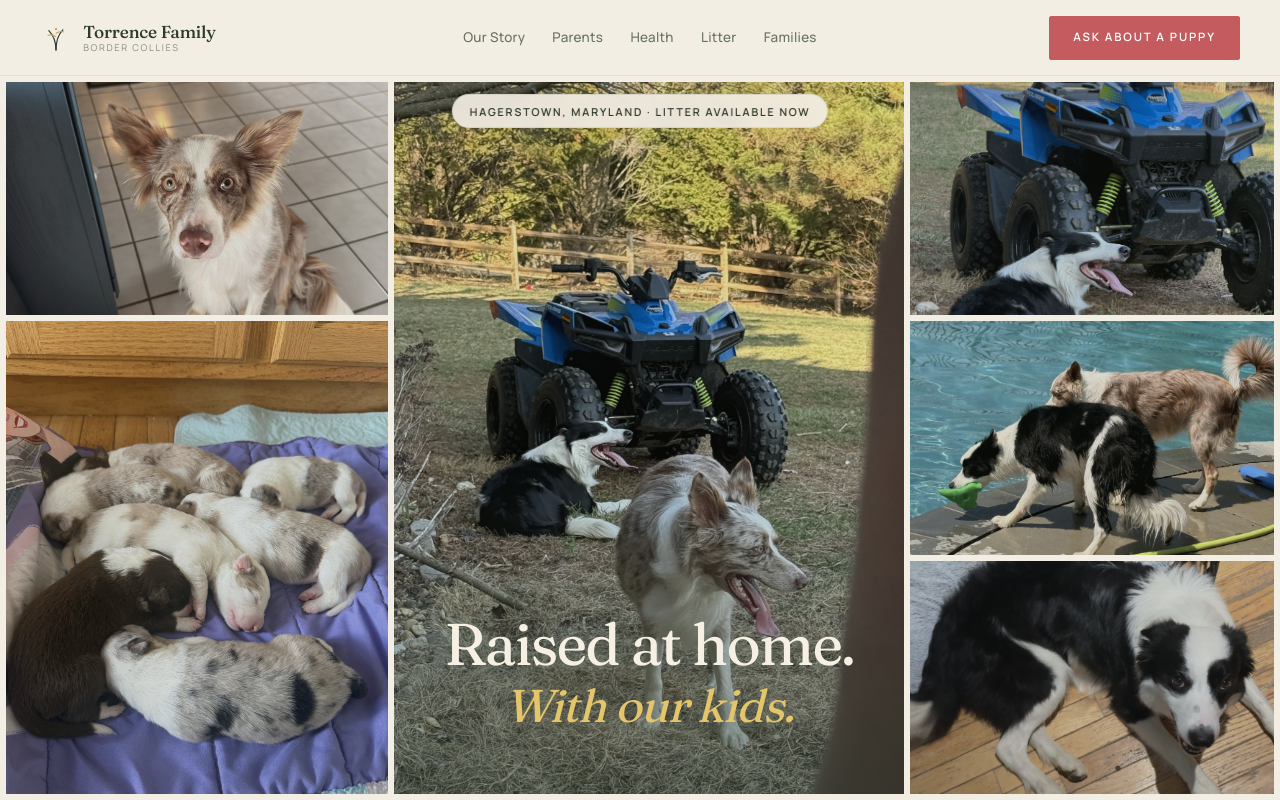
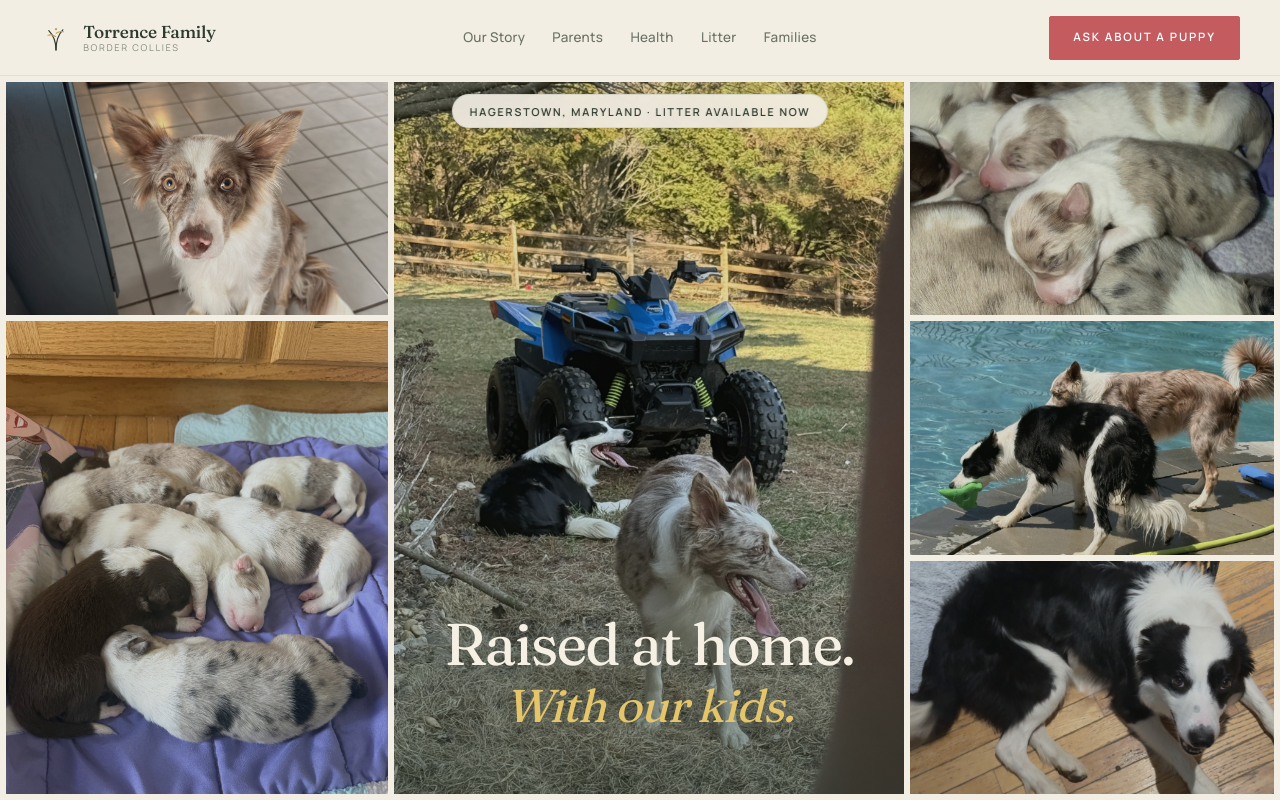
Before and after one commit to NSDQ-160th/hearth-field-border-collies, a Next.js app: page / in a window 1280 px wide. Shown: the top 800 px of the page. Built offline with nearby package versions, Linux system fonts and the light colour scheme.

Commit message:
Use the puppy pile in the top-right montage tile.
Replace story-2016 with puppy-hero.

```diff
--- a/components/Hero.tsx
+++ b/components/Hero.tsx
@@ -34,8 +34,8 @@ export function Hero() {
           </figure>
           <figure className="tile tile-hands">
             <img
-              src="/images/story-2016.jpeg"
-              alt="Falcor at home"
+              src="/images/puppy-hero.jpeg"
+              alt="The litter sleeping in a pile"
             />
             <span className="tile-shade" />
           </figure>
```
Also changed, not shown: public/images/puppy-hero.jpeg (added).
